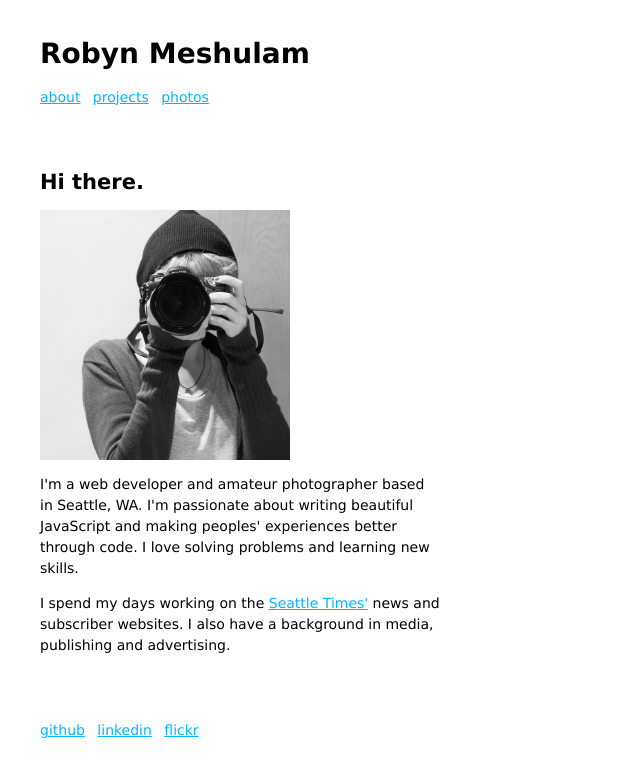
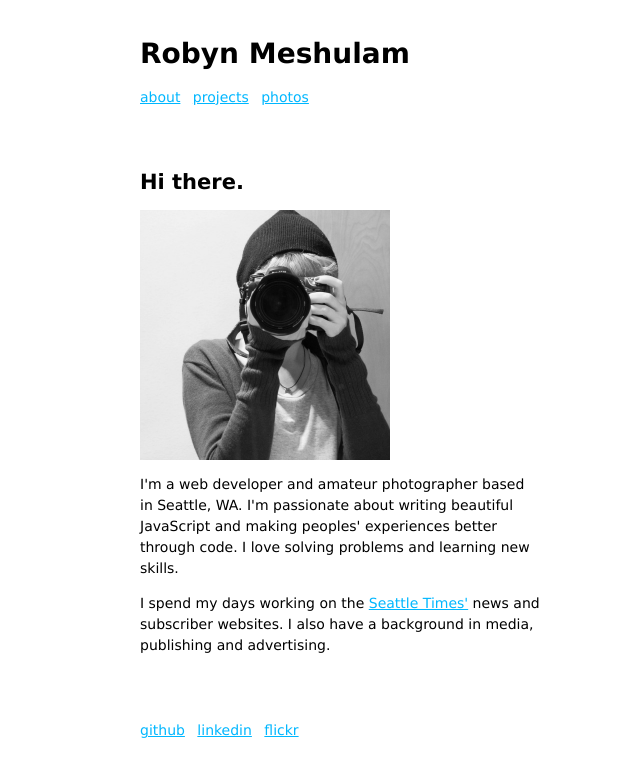
Before and after one commit to robynm/robynm.net, a Jekyll site: the page built from index.html, in a window 1280 px wide. Shown: the top 777 px of the page, without its empty margins (0-640 px from the left). Built offline with Jekyll 4.4.1, drawn with Linux system fonts in a browser that asks for light colours.

Commit message:
link and style fix

```diff
--- a/_layouts/default.html
+++ b/_layouts/default.html
@@ -3,7 +3,7 @@
   <meta charset="UTF-8">
   <meta name="viewport" content="width=device-width, initial-scale=1.0">
   <title>{{page.title}}</title>
-  <link rel="stylesheet" type="text/css" href="stylesheets/style.css">
+  <link rel="stylesheet" type="text/css" href="stylesheets/style.min.css">
   <link rel="shortcut icon" type="image/x-icon" href="images/favicon.ico">
 </head>
 <body class="pa4 sans f6 lh2">
@@ -12,7 +12,7 @@
     <h1 class="f2 lh1">{{page.title}}</h1>
     <nav>
       <ul class="pa0 mv3">
-        <li class="dib mr2"><a href="http://www.robynm.net">about</a></li>
+        <li class="dib mr2"><a href="/">about</a></li>
         <li class="dib mr2"><a href="projects">projects</a></li>
         <li class="dib mr2"><a href="photos">photos</a></li>
       </ul>
--- a/stylesheets/style.css
+++ b/stylesheets/style.css
@@ -317,7 +317,7 @@ li {
       flex-direction: row; } }
 
 .container {
-  max-width: 1200px;
+  max-width: 1000px;
   margin-left: auto;
   margin-right: auto; }
 
--- a/stylesheets/style.scss
+++ b/stylesheets/style.scss
@@ -194,7 +194,7 @@ li { list-style: none; }
 }
 
 .container {
-  max-width: 1200px;
+  max-width: 1000px;
   margin-left: auto;
   margin-right: auto;
 }
```
Also changed, not shown: stylesheets/style.min.css.
